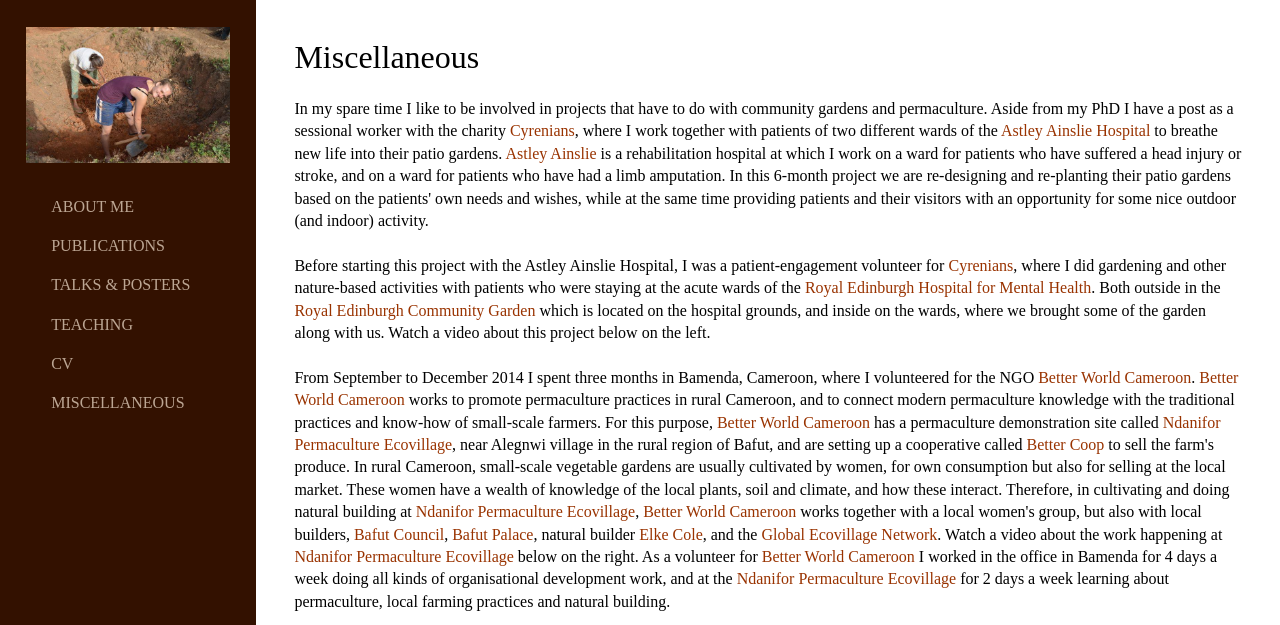
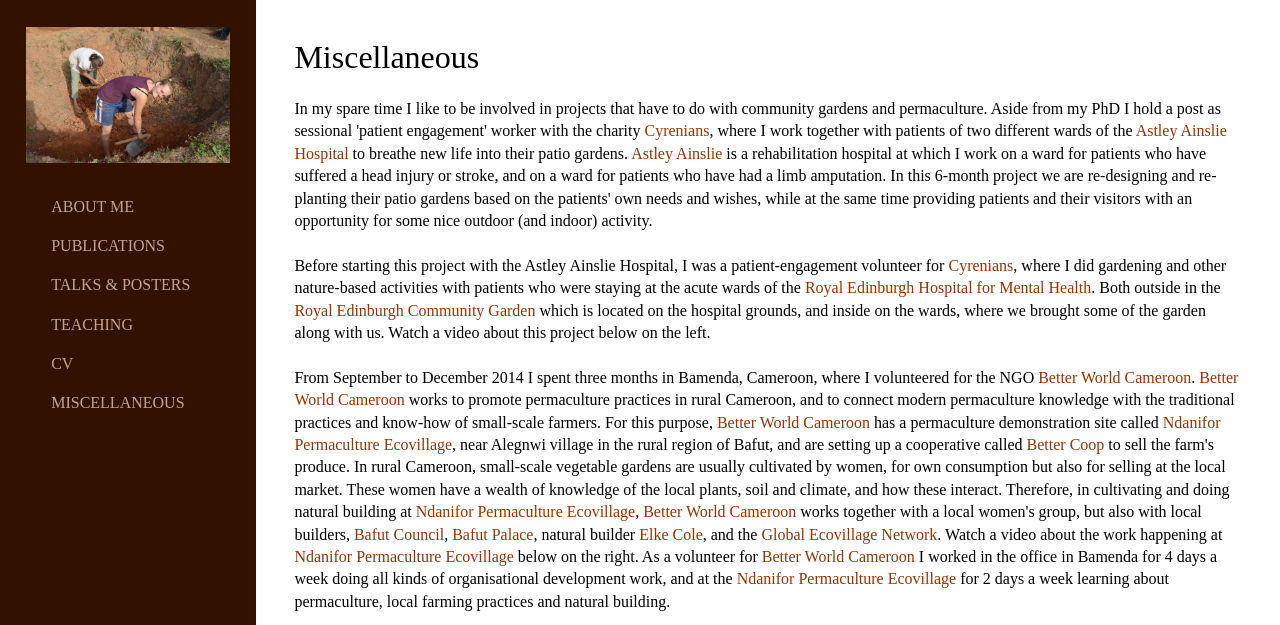
Before and after one commit to marieke-woensdregt/marieke-woensdregt.github.io, a Jekyll site: the page built from misc/index.html, in a window 1280 px wide and 900 px high, cut to the strip 0-625 px from the top of the window. Built offline with Jekyll 4.4.1, drawn with Linux system fonts in a browser that asks for light colours.

Commit message:
Update index.html

```diff
--- a/misc/index.html
+++ b/misc/index.html
@@ -6,7 +6,7 @@
 	<h1>Miscellaneous</h1>
 	<p>
 		In my spare time I like to be involved in projects that have to do with community gardens and permaculture.
-		Aside from my PhD I have a post as a sessional worker with the charity
+		Aside from my PhD I hold a post as sessional 'patient engagement' worker with the charity
 		<a href="http://cyrenians.scot/">Cyrenians</a>, where I work together with patients of two different wards of the
 		<a href="http://www.nhslothian.scot.nhs.uk/GoingToHospital/Locations/AstleyAinslieHospital/Pages/default.aspx">Astley Ainslie Hospital</a>
 		to breathe new life into their patio gardens.
```
